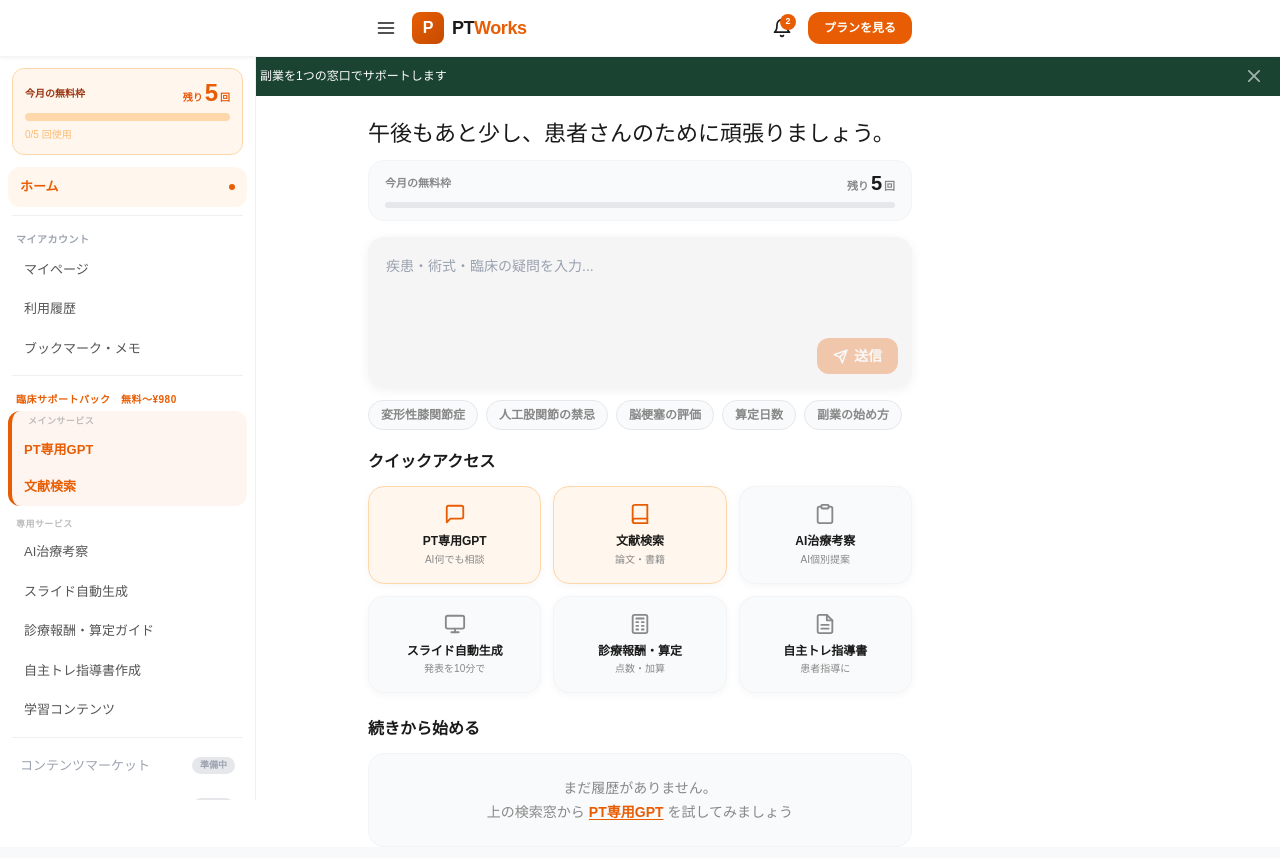
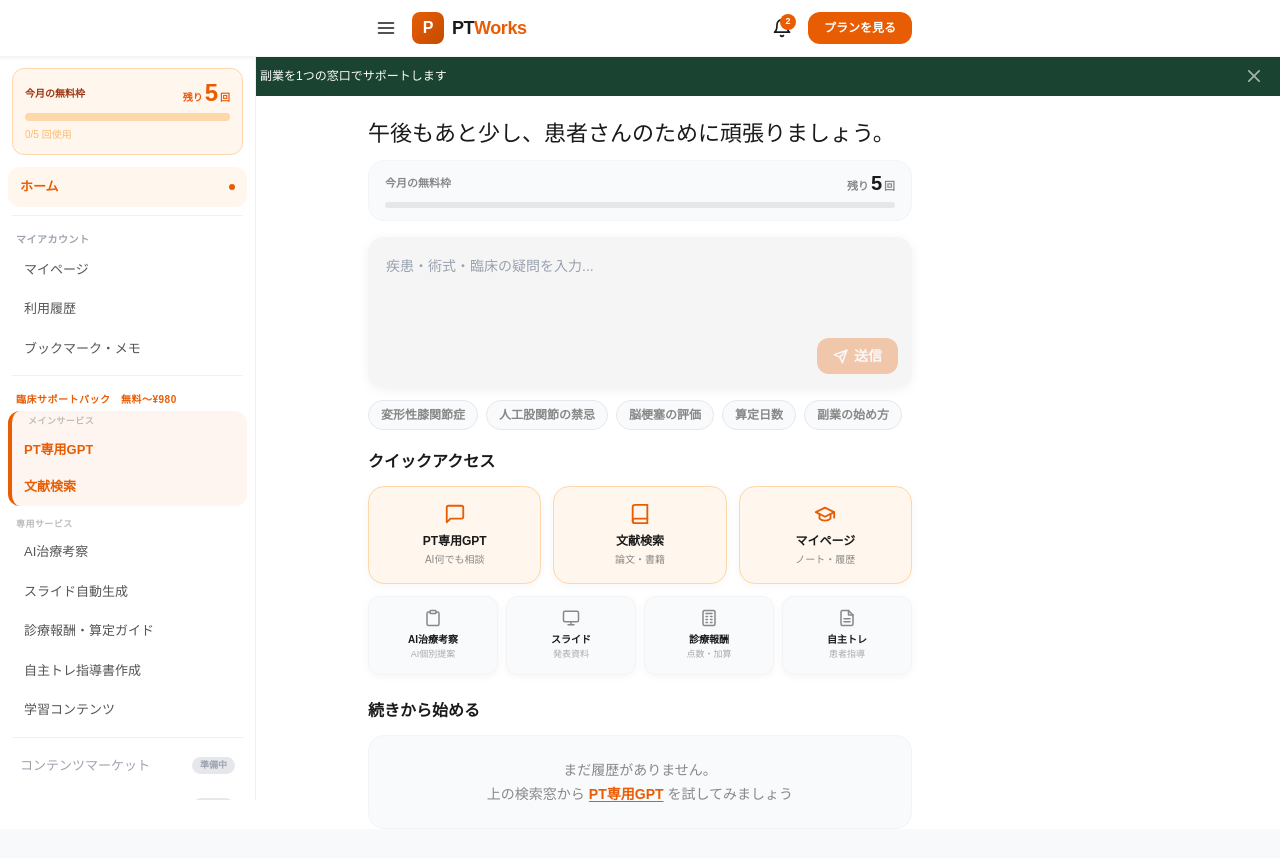
Before and after one commit to ptworks-mitsuki/ptworks-app, a Next.js app: page / in a window 1280 px wide. Shown: the top 858 px of the page. Built offline with nearby package versions, Linux system fonts and the light colour scheme.

Commit message:
クイックアクセス 上3個・下4個の構成に変更

```diff
--- a/app/page.tsx
+++ b/app/page.tsx
@@ -20,13 +20,17 @@
   "副業の始め方",
 ];
 
-const QUICK_ACCESS = [
-  { id: "gpt",       label: "PT専用GPT",          sub: "AI何でも相談", href: "/pt-gpt",              icon: <IconChat />,      main: true  },
-  { id: "lit",       label: "文献検索",           sub: "論文・書籍",   href: "/stage1/literature",  icon: <IconBook />,      main: true  },
-  { id: "treatment", label: "AI治療考察",       sub: "AI個別提案",   href: "/stage1/treatment",   icon: <IconClipboard />, main: false },
-  { id: "slides",    label: "スライド自動生成",   sub: "発表を10分で", href: "/stage1/slides",      icon: <IconSlides />,    main: false },
-  { id: "calc",      label: "診療報酬・算定",     sub: "点数・加算",   href: "/learn/reimbursement",icon: <IconCalc />,      main: false },
-  { id: "homeex",    label: "自主トレ指導書",     sub: "患者指導に",   href: "/stage1/homeexercise", icon: <IconSheet />,     main: false },
+const QUICK_ACCESS_TOP = [
+  { id: "gpt",  label: "PT専用GPT", sub: "AI何でも相談", href: "/pt-gpt",             icon: <IconChat />,  },
+  { id: "lit",  label: "文献検索",  sub: "論文・書籍",   href: "/stage1/literature", icon: <IconBook />,  },
+  { id: "myp",  label: "マイページ", sub: "ノート・履歴",  href: "/mypage",            icon: <IconGraduate /> },
+];
+
+const QUICK_ACCESS_SUB = [
+  { id: "treatment", label: "AI治療考察", sub: "AI個別提案", href: "/stage1/treatment",    icon: <IconClipboard size={18} /> },
+  { id: "slides",    label: "スライド",   sub: "発表資料",   href: "/stage1/slides",       icon: <IconSlides    size={18} /> },
+  { id: "calc",      label: "診療報酬",   sub: "点数・加算", href: "/learn/reimbursement", icon: <IconCalc      size={18} /> },
+  { id: "homeex",    label: "自主トレ",   sub: "患者指導",   href: "/stage1/homeexercise", icon: <IconSheet     size={18} /> },
 ];
 
 
@@ -543,19 +547,37 @@
         {/* ⑤ クイックアクセス */}
         <section className="mb-6">
           <h2 className="text-base font-black mb-3" style={{ color: "#1A1A1A" }}>クイックアクセス</h2>
-          <div className="grid grid-cols-3 gap-3">
-            {QUICK_ACCESS.map(item => (
+
+          {/* 上段：大 3列 */}
+          <div className="grid grid-cols-3 gap-3 mb-3">
+            {QUICK_ACCESS_TOP.map(item => (
               <a key={item.id} href={item.href}
                 className="flex flex-col items-center text-center py-4 px-2 rounded-2xl border transition active:scale-95"
                 style={{
-                  background:   item.main ? "#FFF7ED" : "#F9FAFB",
-                  borderColor:  item.main ? "#FED7AA" : "#F3F4F6",
-                  boxShadow:    "0 2px 8px rgba(0,0,0,0.04)",
-                  borderRadius: "16px",
+                  background:  "#FFF7ED",
+                  borderColor: "#FED7AA",
+                  boxShadow:   "0 2px 8px rgba(0,0,0,0.04)",
                 }}>
-                <span className="mb-2" style={{ color: item.main ? "#E85D04" : "#888" }}>{item.icon}</span>
+                <span className="mb-2" style={{ color: "#E85D04" }}>{item.icon}</span>
                 <p className="text-xs font-black leading-snug" style={{ color: "#1A1A1A" }}>{item.label}</p>
                 <p className="text-[10px] mt-0.5" style={{ color: "#888" }}>{item.sub}</p>
+              </a>
+            ))}
+          </div>
+
+          {/* 下段：小 4列 */}
+          <div className="grid grid-cols-4 gap-2">
+            {QUICK_ACCESS_SUB.map(item => (
+              <a key={item.id} href={item.href}
+                className="flex flex-col items-center text-center py-3 px-1 rounded-xl border transition active:scale-95"
+                style={{
+                  background:  "#F9FAFB",
+                  borderColor: "#F3F4F6",
+                  boxShadow:   "0 2px 8px rgba(0,0,0,0.04)",
+                }}>
+                <span className="mb-1.5" style={{ color: "#888" }}>{item.icon}</span>
+                <p className="text-[10px] font-black leading-snug" style={{ color: "#1A1A1A" }}>{item.label}</p>
+                <p className="text-[9px] mt-0.5" style={{ color: "#aaa" }}>{item.sub}</p>
               </a>
             ))}
           </div>
```
